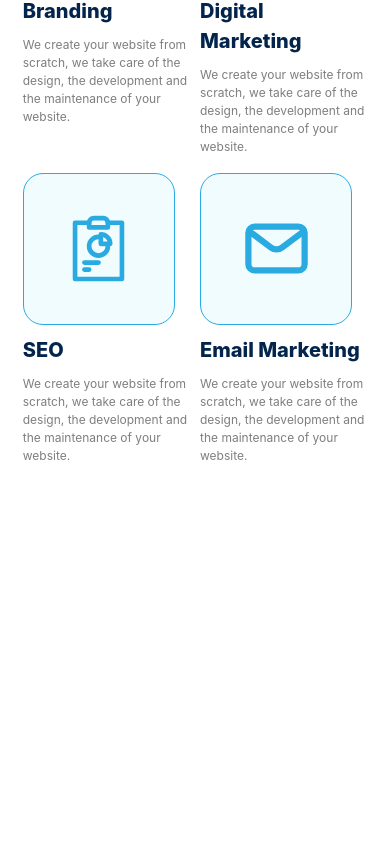
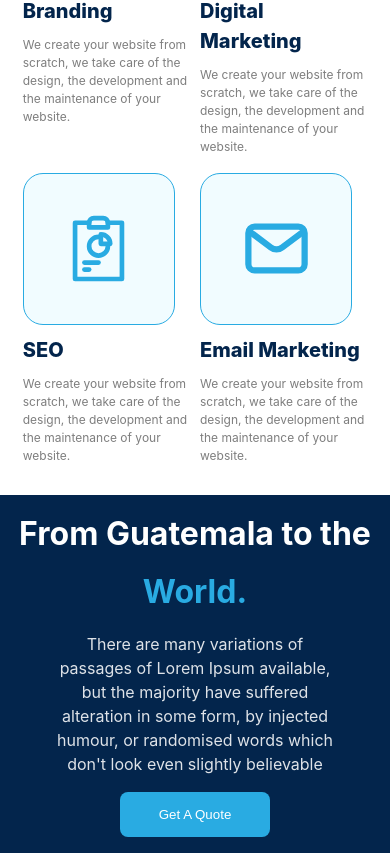
Before and after one commit to Kojimena/garooInc, a React (Vite) app: page / in a window 390 px wide. Shown: the part 5120-5973 px from the top of the page. Before the commit the page ends 5592 px from the top, so only its background shows below. Built offline with nearby package versions, Linux system fonts and the light colour scheme.

Commit message:
prefooter

```diff
--- a/src/pages/PrincipalPage/PrincipalPage.css
+++ b/src/pages/PrincipalPage/PrincipalPage.css
@@ -133,7 +133,6 @@
     flex-direction: column;
     align-items: flex-start;
     justify-content: flex-start;
-    height: 100%;
     padding: 4%;
     background-color: #fff;
 }
@@ -147,6 +146,46 @@
 .service__content > div {
     flex: 1 0 33.33%;
 }
+
+.prefooter{
+    display: flex;
+    flex-direction: column;
+    justify-content: center;
+    padding: 4%;
+    background-color: #03254C;
+    align-items: center;
+}
+
+.textdescprefooter{
+    display: flex;
+    flex-direction: column;
+    justify-content: center;
+    align-items: center;
+}
+
+.textdescbutton__title{
+    font-weight: 700;
+    font-size: 42px;
+    display: flex;
+    justify-content: center;
+    gap: 10px;
+}
+
+.textdescbutton__title .title {
+    color: #fff;
+    width: 100%;
+}
+
+.textdescbutton__title .subtitle {
+    color: #29ABE2;
+}
+
+.textdescprefooter p{
+    width: 40%;
+    text-align: center;
+}
+
+
 
 
 
@@ -230,6 +269,35 @@
         gap: 10px;
     }
 
+    .prefooter{
+        display: flex;
+        flex-direction: column;
+        justify-content: center;
+        padding: 4%;
+        background-color: #03254C;
+        align-items: center;
+    }
+
+    .textdescprefooter{
+        display: flex;
+        flex-direction: column;
+        justify-content: center;
+        align-items: center;
+    }
+
+    .textdescbutton__title{
+        font-size: 32px;
+        flex-direction: column;
+        align-items: center;
+        justify-content: center;
+    }
+
+
+    .textdescprefooter p{
+        width: 80%;
+        text-align: center;
+    }
+
 
 
 
--- a/src/pages/PrincipalPage/PrincipalPage.jsx
+++ b/src/pages/PrincipalPage/PrincipalPage.jsx
@@ -9,6 +9,7 @@ import ImgLogo from "../../components/ImgLogo/ImgLogo"
 import Testimonial from "../../components/Testimonial/Testimonial"
 import { testimonialData } from "../../assets/testimonialData"
 import ServiceIcon from "../../components/ServiceIcon/ServiceIcon"
+import Button from "../../components/Button/Button"
 
 const PrincipalPage = () => {
 
@@ -17,7 +18,7 @@ const PrincipalPage = () => {
             <NavBar />
             <section id='/' className="home">
                 <div className='home__content'>
-                <Textdescbutton title1='Ordinary technology' title2='made extraordinary' paragraph="Helping entrepreneurs get online" textbutton='Learn More' buttoncolor="#fff" color="#000"/>
+                <Textdescbutton title1='Ordinary technology' title2='made extraordinary' paragraph="Helping entrepreneurs get online" textbutton='Learn More' buttoncolor="#fff" color="#000" align="flex-start"/>
                 </div>
                 <div className='home__image'>
                     <img src="/images/img1.png" alt='home' />
@@ -70,6 +71,16 @@ const PrincipalPage = () => {
                 </div>
 
             </section>
+            <section id='prefooter' className="prefooter">
+            <div className='textdescprefooter' >
+                <div className='textdescbutton__title'>
+                    <span className='title'>From Guatemala to the</span>
+                    <span className='subtitle'>World.</span>
+                </div>
+                <p className='paragraph'>There are many variations of passages of Lorem Ipsum available, but the majority have suffered alteration in some form, by injected humour, or randomised words which don't look even slightly believable</p>
+                <Button text="Get A Quote" backgroundcolor="#29ABE2" colortext="fff"/>
+            </div>
+            </section>
         </div>
     )
 }
```
